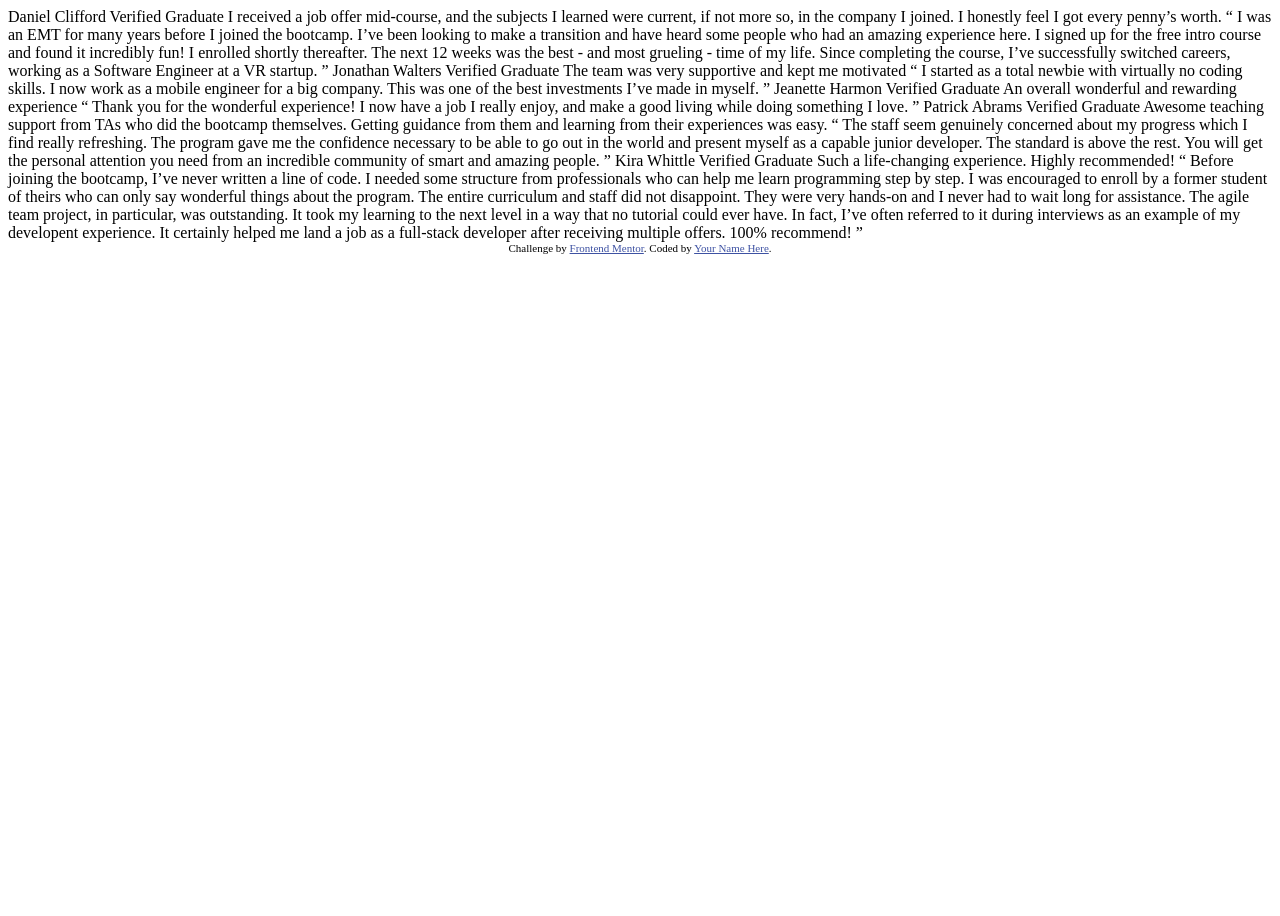
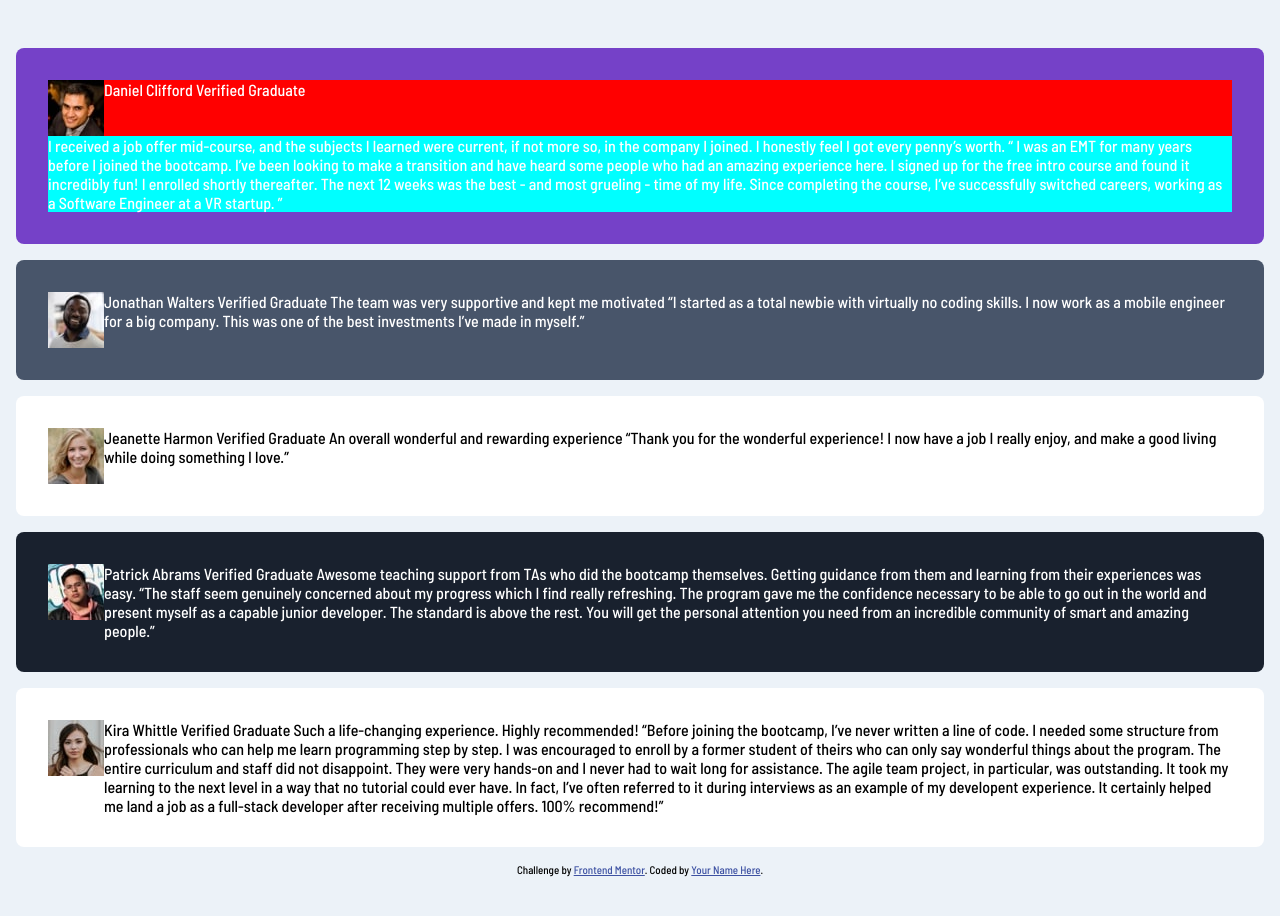
Before and after one commit to tonage72/testimonials-grid-section-main, a plain HTML site: page index.html in a window 1280 px wide. Before the commit the page ends 800 px from the top, so only its background shows below. Drawn offline with Linux system fonts and the light colour scheme.

Commit message:
Trouble with multiple grids

```diff
--- /dev/null
+++ b/css/styles.css
@@ -0,0 +1,89 @@
+@import url('https://fonts.googleapis.com/css2?family=Barlow+Semi+Condensed:wght@500;600&display=swap');
+
+* {
+	margin: 0;
+	padding: 0;
+	box-sizing: border-box;
+}
+
+html {
+	font-family: 'Barlow Semi Condensed', sans-serif;
+	font-weight: 500;
+}
+
+body {
+	display: flex;
+	flex-flow: column nowrap;
+	align-items: center;
+	justify-content: center;
+	min-height: 100vh;
+	padding: 3rem 1rem 3rem 1rem;
+	background-color: hsl(210, 46%, 95%);
+}
+
+.main-grid {
+	display: grid;
+	gap: 1rem;
+	grid-template-columns: 100%;
+}
+
+[class*="card"] {
+	display: grid;
+	grid-template-columns: min-content auto;
+	grid-template-rows: auto auto;
+	grid-template-areas:
+	"pic info"
+	"par par";
+	border-radius: .5rem;
+	padding: 2rem;
+}
+
+[class*="card"] img {
+	grid-area: pic;
+	background-color: orange;
+}
+
+[class*="card"] > div {
+	grid-area: info;
+	background-color: red;
+}
+
+[class*="card"] > p {
+	grid-area: par;
+	background-color: aqua;
+}
+
+.card1 {
+	background-color: hsl(263, 55%, 52%);
+	color: white;
+}
+
+.card2 {
+	background-color: hsl(217, 19%, 35%);
+	color: white;
+}
+
+.card3 {
+	background-color: white;
+	color: black;
+}
+
+.card4 {
+	background-color: hsl(219, 29%, 14%);
+	color: white;
+}
+
+.card5 {
+	background-color: white;
+	color:black;
+}
+
+.attribution {
+	font-size: 11px;
+	text-align: center;
+	margin-top: 1rem;
+}
+
+.attribution a {
+	color: hsl(228, 45%, 44%);
+}
--- a/index.html
+++ b/index.html
@@ -3,21 +3,17 @@
 <head>
   <meta charset="UTF-8">
   <meta name="viewport" content="width=device-width, initial-scale=1.0"> <!-- displays site properly based on user's device -->
-
   <link rel="icon" type="image/png" sizes="32x32" href="./images/favicon-32x32.png">
-
+  <link rel="stylesheet" href="css/styles.css">
   <title>Frontend Mentor | [Challenge Name Here]</title>
-
-  <!-- Feel free to remove these styles or customise in your own stylesheet 👍 -->
-  <style>
-    .attribution { font-size: 11px; text-align: center; }
-    .attribution a { color: hsl(228, 45%, 44%); }
-  </style>
 </head>
 <body>
-  Daniel Clifford
-  Verified Graduate
-
+  <div class="main-grid">
+    <div class="card1">
+      <img src="images/image-daniel.jpg" alt="">
+      <div>Daniel Clifford
+      Verified Graduate</div>
+      <p>
       I received a job offer mid-course, and the subjects I learned were current, if not more so,
       in the company I joined. I honestly feel I got every penny’s worth.
 
@@ -26,48 +22,58 @@
       for the free intro course and found it incredibly fun! I enrolled shortly thereafter.
       The next 12 weeks was the best - and most grueling - time of my life. Since completing
       the course, I’ve successfully switched careers, working as a Software Engineer at a VR startup. ”
-
+    </p>
+    </div>
+    <div class="card2">
+      <img src="images/image-jonathan.jpg" alt="">
       Jonathan Walters
       Verified Graduate
 
       The team was very supportive and kept me motivated
 
-  “ I started as a total newbie with virtually no coding skills. I now work as a mobile engineer
-  for a big company. This was one of the best investments I’ve made in myself. ”
-
+      “I started as a total newbie with virtually no coding skills. I now work as a mobile engineer
+      for a big company. This was one of the best investments I’ve made in myself.”
+    </div>
+    <div class="card3">
+      <img src="images/image-jeanette.jpg" alt="">
       Jeanette Harmon
       Verified Graduate
 
       An overall wonderful and rewarding experience
 
-  “ Thank you for the wonderful experience! I now have a job I really enjoy, and make a good living
-  while doing something I love. ”
-
+      “Thank you for the wonderful experience! I now have a job I really enjoy, and make a good living
+      while doing something I love.”
+    </div>
+    <div class="card4">
+      <img src="images/image-patrick.jpg" alt="">
       Patrick Abrams
       Verified Graduate
 
       Awesome teaching support from TAs who did the bootcamp themselves. Getting guidance from them and
       learning from their experiences was easy.
 
-  “ The staff seem genuinely concerned about my progress which I find really refreshing. The program
+      “The staff seem genuinely concerned about my progress which I find really refreshing. The program
       gave me the confidence necessary to be able to go out in the world and present myself as a capable
       junior developer. The standard is above the rest. You will get the personal attention you need from
-  an incredible community of smart and amazing people. ”
-
+      an incredible community of smart and amazing people.”
+    </div>
+    <div class="card5">
+      <img src="images/image-kira.jpg" alt="">
       Kira Whittle
       Verified Graduate
 
       Such a life-changing experience. Highly recommended!
 
-  “ Before joining the bootcamp, I’ve never written a line of code. I needed some structure from
+      “Before joining the bootcamp, I’ve never written a line of code. I needed some structure from
       professionals who can help me learn programming step by step. I was encouraged to enroll by a former
       student of theirs who can only say wonderful things about the program. The entire curriculum and staff
       did not disappoint. They were very hands-on and I never had to wait long for assistance. The agile team
       project, in particular, was outstanding. It took my learning to the next level in a way that no tutorial
       could ever have. In fact, I’ve often referred to it during interviews as an example of my developent
       experience. It certainly helped me land a job as a full-stack developer after receiving multiple offers.
-  100% recommend! ”
-
+      100% recommend!”
+    </div>
+  </div>
   <div class="attribution">
     Challenge by <a href="https://www.frontendmentor.io?ref=challenge" target="_blank">Frontend Mentor</a>.
     Coded by <a href="#">Your Name Here</a>.
```
Lines whose indentation alone changed are shown as unchanged.
